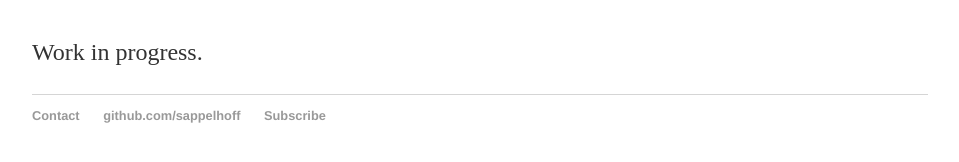
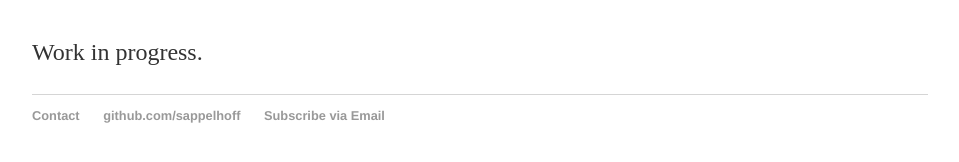
Before and after one commit to sappelhoff/sappelhoff.github.io, a Jekyll site: the page built from index.html, in a window 1280 px wide. Shown: the part 161-323 px from the top of the page, without its empty margins (160-1119 px from the left). Built offline with Jekyll 4.4.1, drawn with Linux system fonts in a browser that asks for light colours.

Commit message:
enable direct email subscription with feedburner

```diff
--- a/_layouts/default.html
+++ b/_layouts/default.html
@@ -24,7 +24,7 @@
 	    		<ul>
 	        		<li><a href="/contact">Contact</a></li>
 	        		<li><a href="https://github.com/sappelhoff">github.com/sappelhoff</a></li>
-					<li><a href="/feed.xml">Subscribe</a></li>
+					<li><a href="https://feedburner.google.com/fb/a/mailverify?uri=StefanAppelhoff&amp;loc=en_US">Subscribe via Email</a></li>
 				</ul>
 			</footer>
 			{% include analytics.html %}
```
